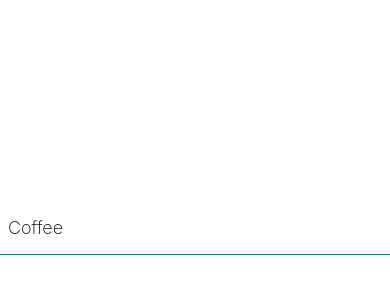
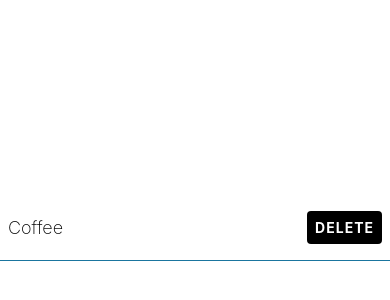
Before and after one commit to antomuangigitau/taskly, a React Native app: screen / in a window 390 px wide. Shown: the part 194-494 px from the top of the page. Built offline with nearby package versions, Linux system fonts and the light colour scheme.

Commit message:
Add a delete button

```diff
--- a/App.tsx
+++ b/App.tsx
@@ -1,11 +1,39 @@
-import { StyleSheet, Text, View } from "react-native";
+import {
+  StyleSheet,
+  Text,
+  View,
+  Button,
+  TouchableOpacity,
+  Pressable,
+  Alert,
+} from "react-native";
 import { theme } from "./theme";
 
 export default function App() {
+  const handleDelete = () => {
+    Alert.alert(
+      "Are you sure you want to delete?",
+      "It will be gone for good",
+      [
+        {
+          text: "Yes",
+          onPress: () => console.log("Deleting..."),
+          style: "destructive",
+        },
+        {
+          text: "Cancel",
+          style: "cancel",
+        },
+      ],
+    );
+  };
   return (
     <View style={styles.container}>
       <View style={styles.itemContainer}>
         <Text style={styles.itemText}>Coffee</Text>
+        <TouchableOpacity style={styles.Button} onPress={handleDelete}>
+          <Text style={styles.textColor}>Delete</Text>
+        </TouchableOpacity>
       </View>
     </View>
   );
@@ -17,14 +45,29 @@ const styles = StyleSheet.create({
     backgroundColor: theme.colorWhite,
     justifyContent: "center",
   },
+  // in react native every item has a flex property and the default direction is column
   itemContainer: {
     borderBottomColor: theme.colorCerulean,
     borderBottomWidth: 1,
     paddingHorizontal: 8,
     paddingVertical: 16,
+    flexDirection: "row",
+    justifyContent: "space-between",
+    alignItems: "center",
   },
   itemText: {
     fontSize: 18,
     fontWeight: "200",
   },
+  Button: {
+    backgroundColor: theme.colorBlack,
+    padding: 8,
+    borderRadius: 4,
+  },
+  textColor: {
+    color: theme.colorWhite,
+    fontWeight: "bold",
+    textTransform: "uppercase",
+    letterSpacing: 1,
+  },
 });
--- a/theme.ts
+++ b/theme.ts
@@ -1,4 +1,5 @@
 export const theme = {
   colorCerulean: "#1a759f",
-  colorWhite: "fff",
+  colorWhite: "#fff",
+  colorBlack: "#000",
 };
```
